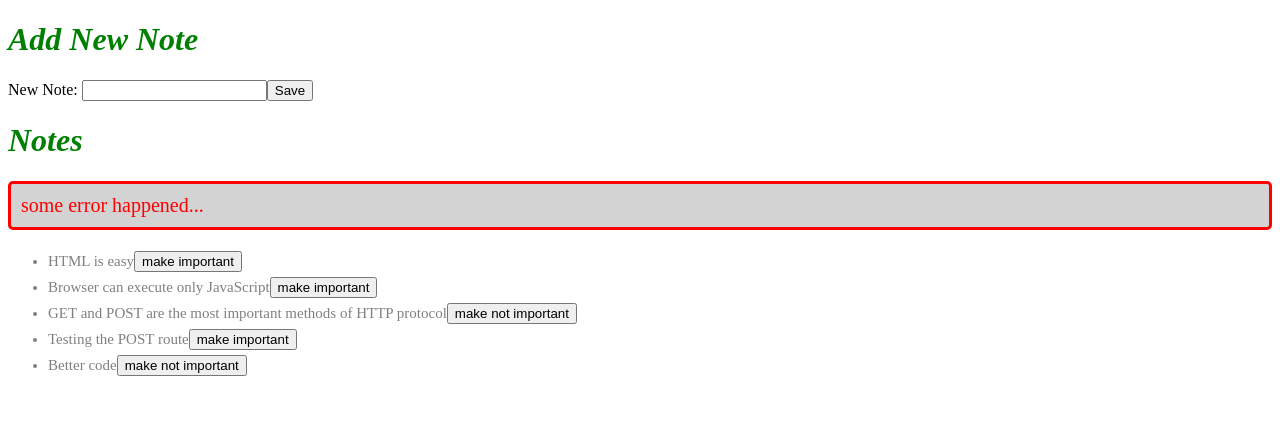
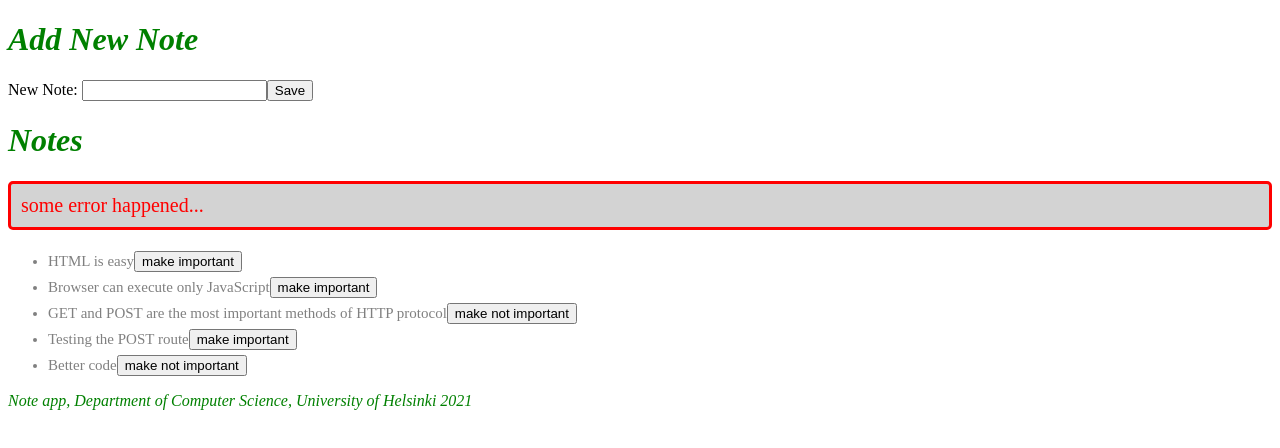
Before and after one commit to bazwright70/fullstackopen2021, a React (Create React App) app in the folder part2/getting_data/: page / in a window 1280 px wide. Shown: the top 448 px of the page. Built offline with nearby package versions, Linux system fonts and the light colour scheme; data requests are answered from the project's data file.

Commit message:
note app - added footer with inline css styling

```diff
--- a/part2/getting_data/src/App.js
+++ b/part2/getting_data/src/App.js
@@ -2,12 +2,13 @@
 import Note from './components/Note.js';
 import Notification from './components/Notification';
 import noteService  from './services/notes';
+import Footer from './components/Footer.js';
 
 const App = () => {
   // create state for App component
   const [notes, setNotes] = useState([]);
   const [newNote, setNewNote] = useState('');
-  const [showAll, setShowAll] = useState(true);
+ // const [showAll, setShowAll] = useState(true);
   const [errorMessage, setErrorMessage] = useState('some error happened...')
 
 // useEffect to load all notes when newNote is updated
@@ -78,7 +79,7 @@
           ))
         }
       </ul>
-
+      <Footer />
     </div>
   )
 }
--- /dev/null
+++ b/part2/getting_data/src/components/Footer.js
@@ -0,0 +1,16 @@
+const Footer = (props) => {
+
+  const footerStyle ={
+    color: 'green',
+    fontStyle: 'italic',
+    fontSize: 16
+  }
+
+  return (
+    <div style={footerStyle}>
+      <em>Note app, Department of Computer Science, University of Helsinki 2021</em>
+    </div>
+  )
+}
+
+export default Footer;
```
